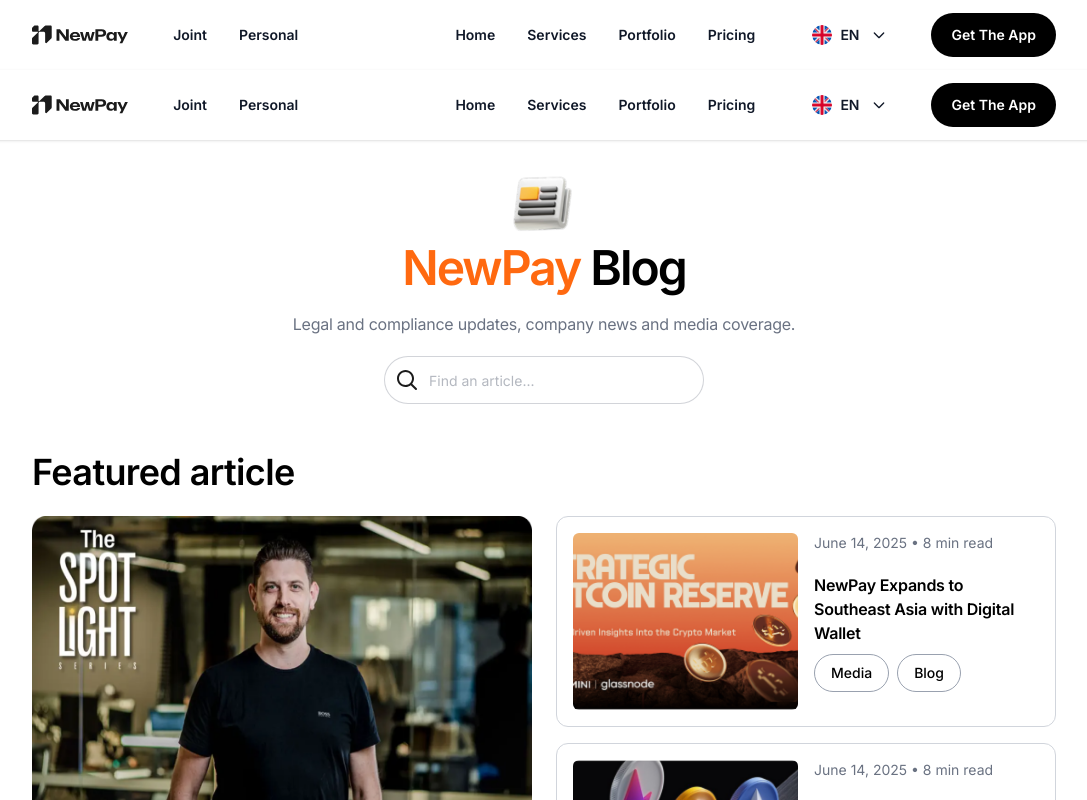
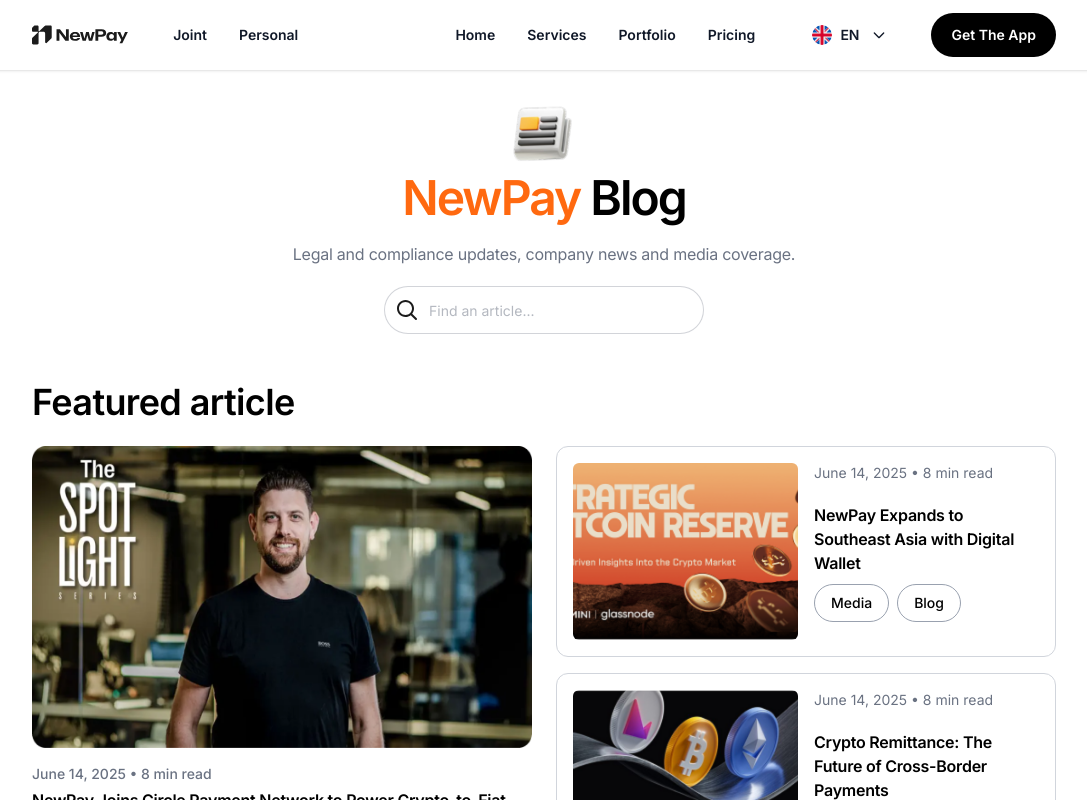
Before and after one commit to newpaysupport/newpay-website, a Next.js app: page /en in a window 1280 px wide. Shown: the top 800 px of the page, without its empty margins (96-1183 px from the left). Built offline with nearby package versions, Linux system fonts and the light colour scheme.

Commit message:
fix : [locale]\page.tsx

```diff
--- a/src/app/[locale]/page.tsx
+++ b/src/app/[locale]/page.tsx
@@ -1,13 +1,13 @@
 "use client";
 
-import Header from '@/components/header';
 import Blog from '@/pages/blog';
+import BlogDetail from '@/pages/blog-detail';
 
 export default function HomePage() {
   return (
     <main>
-      <Header />
       <Blog />
+      {/* <BlogDetail/> */}
     </main>
   );
 }
```
